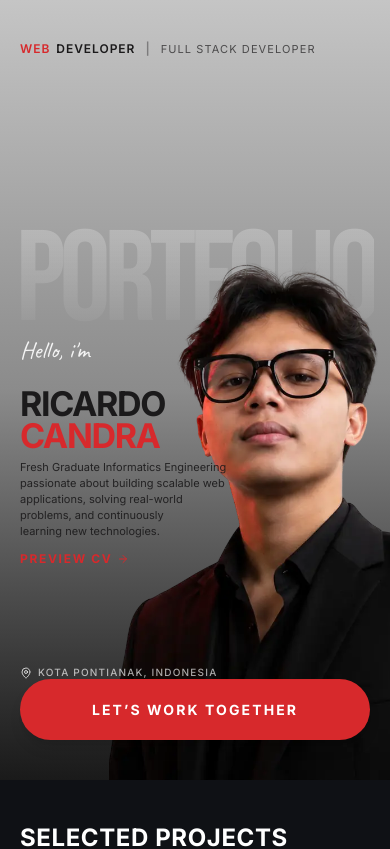
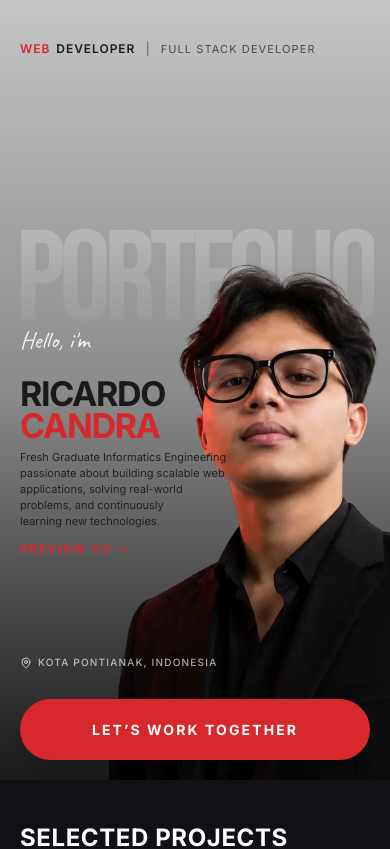
Before and after one commit to RicardoCandra23214/ricardo-portfolio, a React (Vite) app: page / in a window 390 px wide. Shown: the top 849 px of the page. Built offline with nearby package versions, Linux system fonts and the light colour scheme.

Commit message:
fix: perbaiki tinggi viewport mobile dan ukuran teks PORTFOLIO agar konsisten di HP asli

```diff
--- a/src/components/Hero/Hero.jsx
+++ b/src/components/Hero/Hero.jsx
@@ -46,7 +46,7 @@ const Hero = () => {
           <div className="md:hidden relative z-20 h-full">
 
             {/* Teks kiri */}
-            <div className="absolute left-0 bottom-[100px] z-50 w-[100%] pl-5">
+            <div className="absolute left-0 bottom-[110px] z-50 w-[100%] pl-5">
               <HeroLeft />
             </div>
 
@@ -56,7 +56,7 @@ const Hero = () => {
             </div>
 
             {/* Tombol */}
-            <div className="absolute bottom-0 left-0 right-0 z-50 px-5 pb-10">
+            <div className="absolute bottom-0 left-0 right-0 z-50 px-5 pb-5">
               <button
                 type="button"
                 onClick={() => setIsContactOpen(true)}
```
